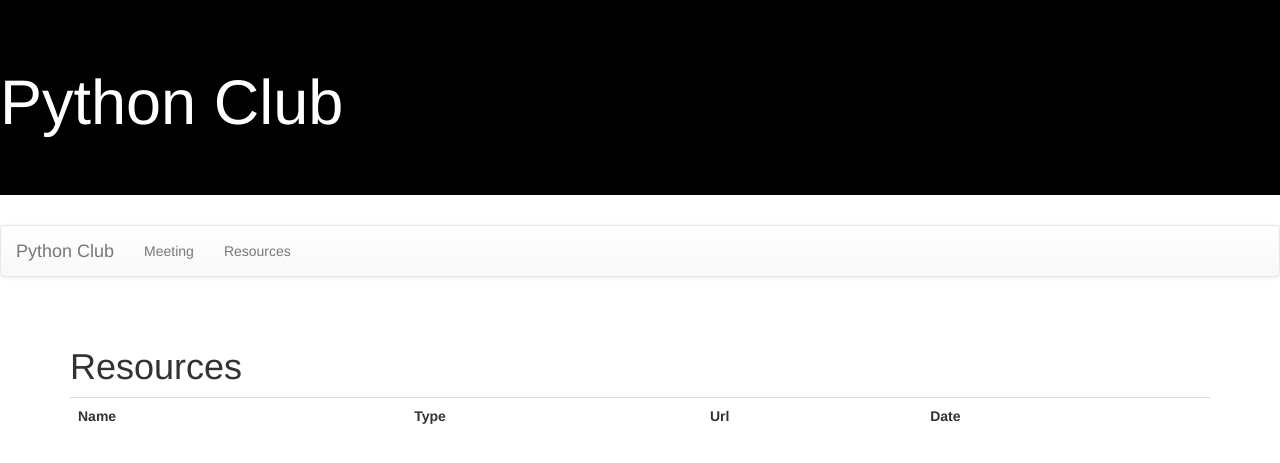
After one commit to Exochos/ITC-Spring, a Django app: template PythonClub/club/templates/club/resources.html in a window 1280 px wide. The commit adds this page. Shown: the top 463 px of the page. Run offline with Django 3.2, Linux system fonts and the light colour scheme; the template is opened without the code that fills it, so the values that code supplies are empty; some libraries are stand-ins or nearby versions.

Commit message:
Added Resources

```diff
--- a/PythonClub/PythonClub/settings.py
+++ b/PythonClub/PythonClub/settings.py
@@ -25,7 +25,7 @@ SECRET_KEY = 'w7ed9oifw1r##!v)r^ilqqp4f9l2-805h(_yjbb(gi+wp%0!57'
 # SECURITY WARNING: don't run with debug turned on in production!
 DEBUG = True
 
-ALLOWED_HOSTS = ["jeremyward.me"]
+ALLOWED_HOSTS = ["127.0.0.1"]
 
 
 # Application definition
--- a/PythonClub/club/templates/base.html
+++ b/PythonClub/club/templates/base.html
@@ -1,5 +1,6 @@
 <!DOCTYPE html>
 <html>
+    </style>
     <head>
         <title>Python Club</title>
         <link rel="stylesheet" href="//maxcdn.bootstrapcdn.com/bootstrap/3.2.0/css/bootstrap.min.css">
@@ -9,7 +10,7 @@
 
     </head>
     <body>
-        <div class='jumbotron' style="background-color: Black; color: white;">
+        <div class='jumbotron' style="background-color: Black; color: white; img=">
             <h1>Python Club</h1>
         </div>
         <nav class="navbar navbar-default">
@@ -17,8 +18,11 @@
                 <div class="navbar-header">
                 <a class="navbar-brand" href="{% url 'index' %}">Python Club</a>
                 </div>
-                <ul class="nav navbar-nav">
+                    <ul class="nav navbar-nav"><li><a href="{% url 'meeting' %}">Meeting</a></li>
+                    <ul class="nav navbar-nav"><li><a href="{% url 'resources' %}">Resources</a></li>
 
+
+                    </ul>
 
                 </ul>
                 </div>
--- /dev/null
+++ b/PythonClub/club/templates/club/resources.html
@@ -0,0 +1,25 @@
+{% extends 'base.html' %}
+{% block content %}
+<h1>Resources</h1>
+<table class='table'>
+ <tr>
+     <th>Name</th>
+     <th>Type</th>
+     <th>Url</th>
+     <th>Date</th>
+ </tr>
+ {% for r in resources %}
+   <tr>
+       <td>{{ r.resource_name }}</td>
+       <td>{{ r.resource_type }}</td>
+       <td>{{ r.URL }}</td>
+       <td>{{ r.date_entered }}</td>
+   </tr>
+
+ {% endfor %}
+
+
+</table>
+
+
+{% endblock %}
--- a/PythonClub/club/urls.py
+++ b/PythonClub/club/urls.py
@@ -3,5 +3,6 @@ from . import views
 
 urlpatterns=[
     path('', views.index, name='index'),
-#    path('club/', include('club.urls')),
+    path('gettypes/', views.gettypes, name='meeting'),
+    path('getresources/', views.getresources, name='resources'),
 ]
```
Also changed, not shown: PythonClub/club/models.py (+5 -5 lines), PythonClub/club/templates/club/meeting.html (added, +27 -0 lines), PythonClub/club/templates/meeting.html (added, +21 -0 lines), PythonClub/club/templates/resources.html (added, +21 -0 lines), PythonClub/club/views.py (+7 -0 lines), PythonClub/club/migrations/0001_initial.py (added), PythonClub/club/migrations/0002_auto_20200505_0350.py (added), PythonClub/club/migrations/__init__.py (added).
